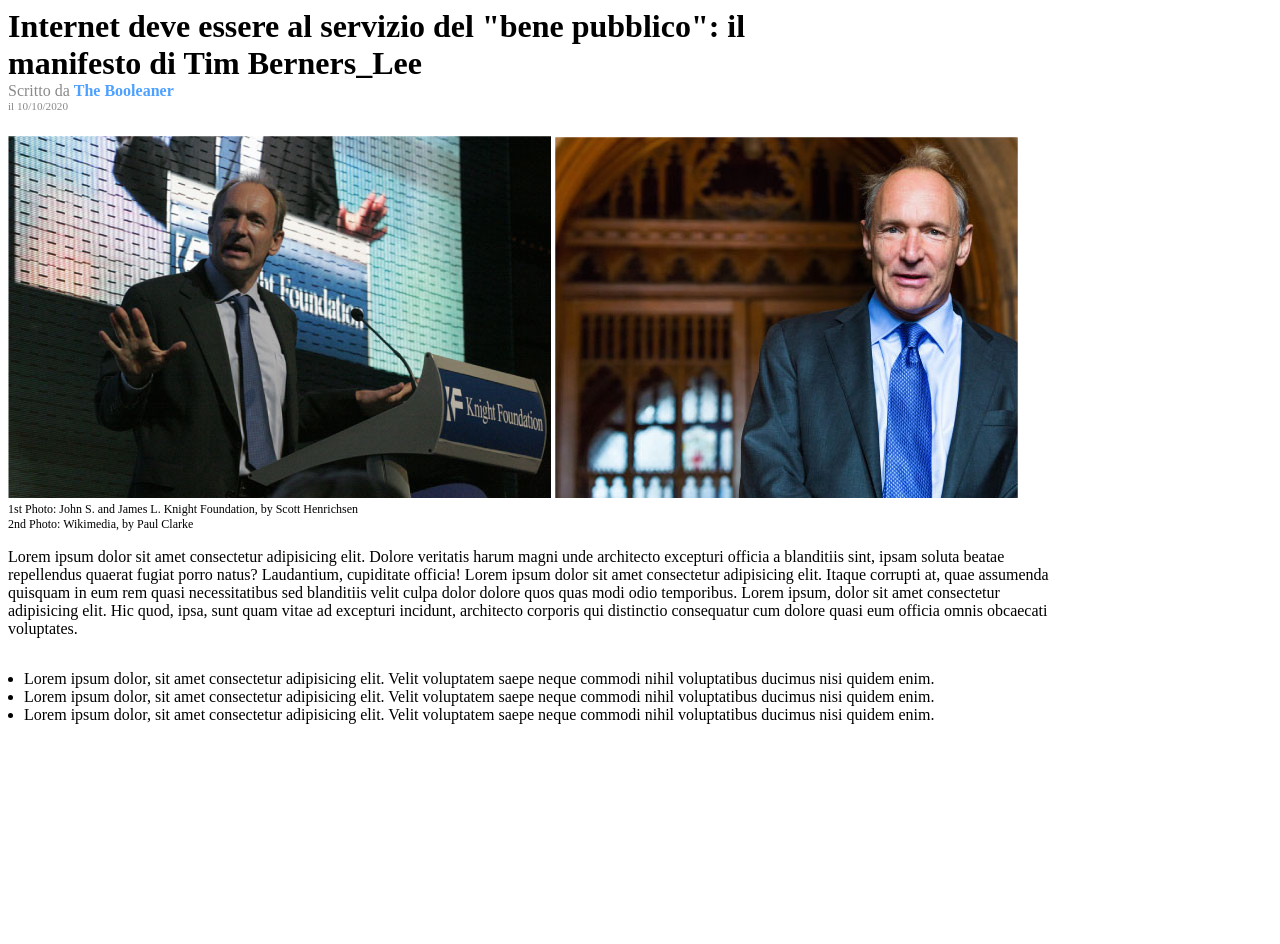
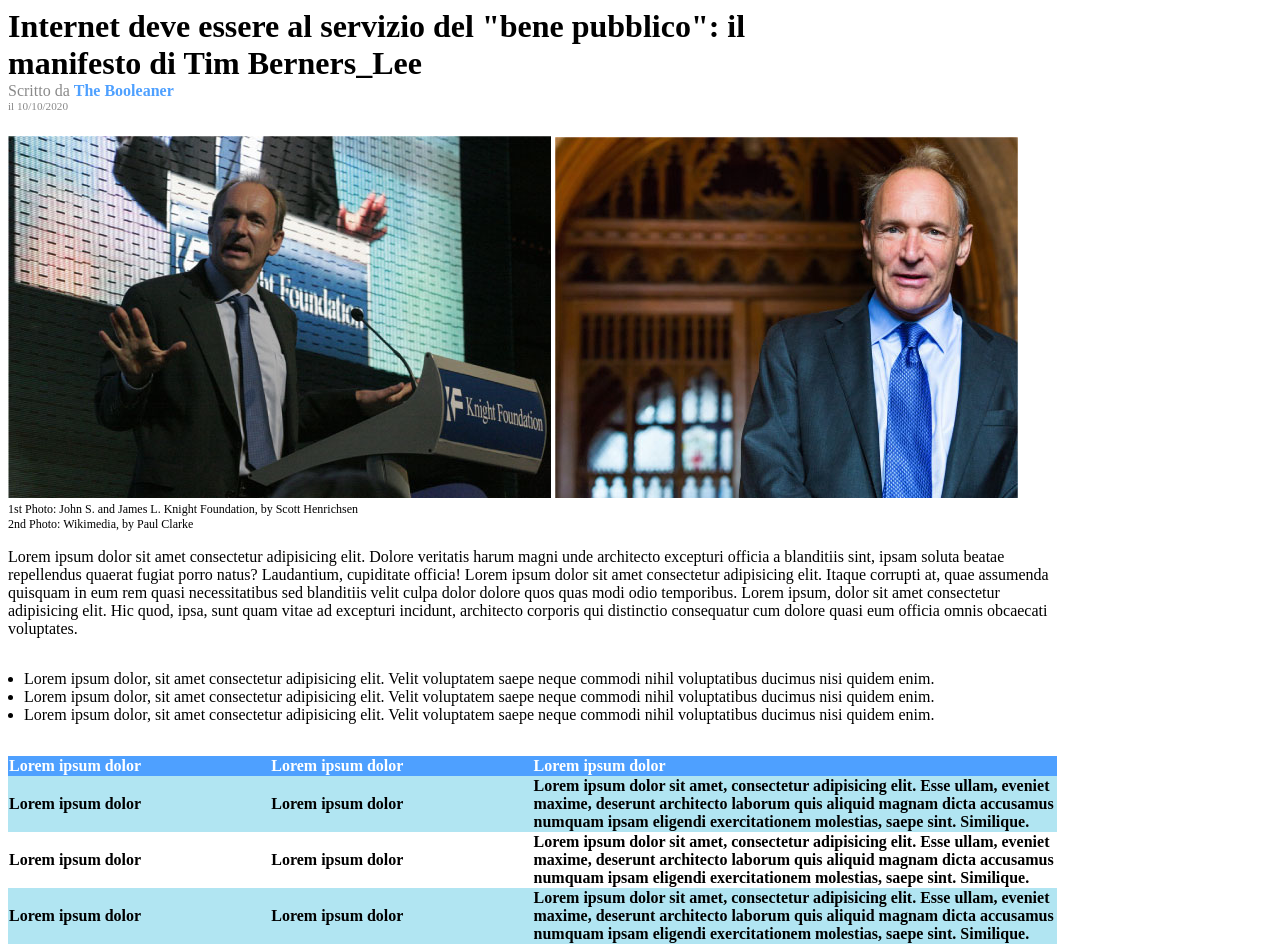
Before and after one commit to alexciccarese/html-css-booleaner, a plain HTML site: page index.html in a window 1280 px wide. Shown: the part 113-1057 px from the top of the page. Before the commit the page ends 869 px from the top, so only its background shows below. Drawn offline with Linux system fonts and the light colour scheme.

Commit message:
Table added

```diff
--- a/Assets/style.css
+++ b/Assets/style.css
@@ -57,4 +57,29 @@ body {
 }
 
 ul {
-padding: 16px;}
+  padding: 16px;
+}
+
+table {
+  width: 100%;
+  text-align: left;
+  border-spacing: 0;
+}
+
+thead {
+  background-color: var(--boo-primary);
+  color: white;
+}
+
+tbody {
+  height: 50px;
+  font-weight: bold;
+}
+
+.ciano {
+  background-color: var(--boo-secondary);
+}
+
+.last_column {
+  width: 50%;
+}
--- a/index.html
+++ b/index.html
@@ -48,8 +48,33 @@
         <!-- /List -->
 
         <section id="Table">
-          <table></table>
+          <table>
+            <thead>
+              <th>Lorem ipsum dolor</th>
+              <th>Lorem ipsum dolor</th>
+              <th class="last_column">Lorem ipsum dolor</th>
+            </thead>
+
+            <tbody class="ciano">
+              <td>Lorem ipsum dolor</td>
+              <td>Lorem ipsum dolor</td>
+              <td class="last_column">Lorem ipsum dolor sit amet, consectetur adipisicing elit. Esse ullam, eveniet maxime, deserunt architecto laborum quis aliquid magnam dicta accusamus numquam ipsam eligendi exercitationem molestias, saepe sint. Similique.</td>
+            </tbody>
+
+            <tbody class="white">
+              <td>Lorem ipsum dolor</td>
+              <td>Lorem ipsum dolor</td>
+              <td class="last_column">Lorem ipsum dolor sit amet, consectetur adipisicing elit. Esse ullam, eveniet maxime, deserunt architecto laborum quis aliquid magnam dicta accusamus numquam ipsam eligendi exercitationem molestias, saepe sint. Similique.</td>
+            </tbody>
+
+            <tbody class="ciano">
+              <td>Lorem ipsum dolor</td>
+              <td>Lorem ipsum dolor</td>
+              <td class="last_column">Lorem ipsum dolor sit amet, consectetur adipisicing elit. Esse ullam, eveniet maxime, deserunt architecto laborum quis aliquid magnam dicta accusamus numquam ipsam eligendi exercitationem molestias, saepe sint. Similique.</td>
+            </tbody>
+          </table>
         </section>
+        <!-- /Table -->
 
       </div>
     </main>
```
